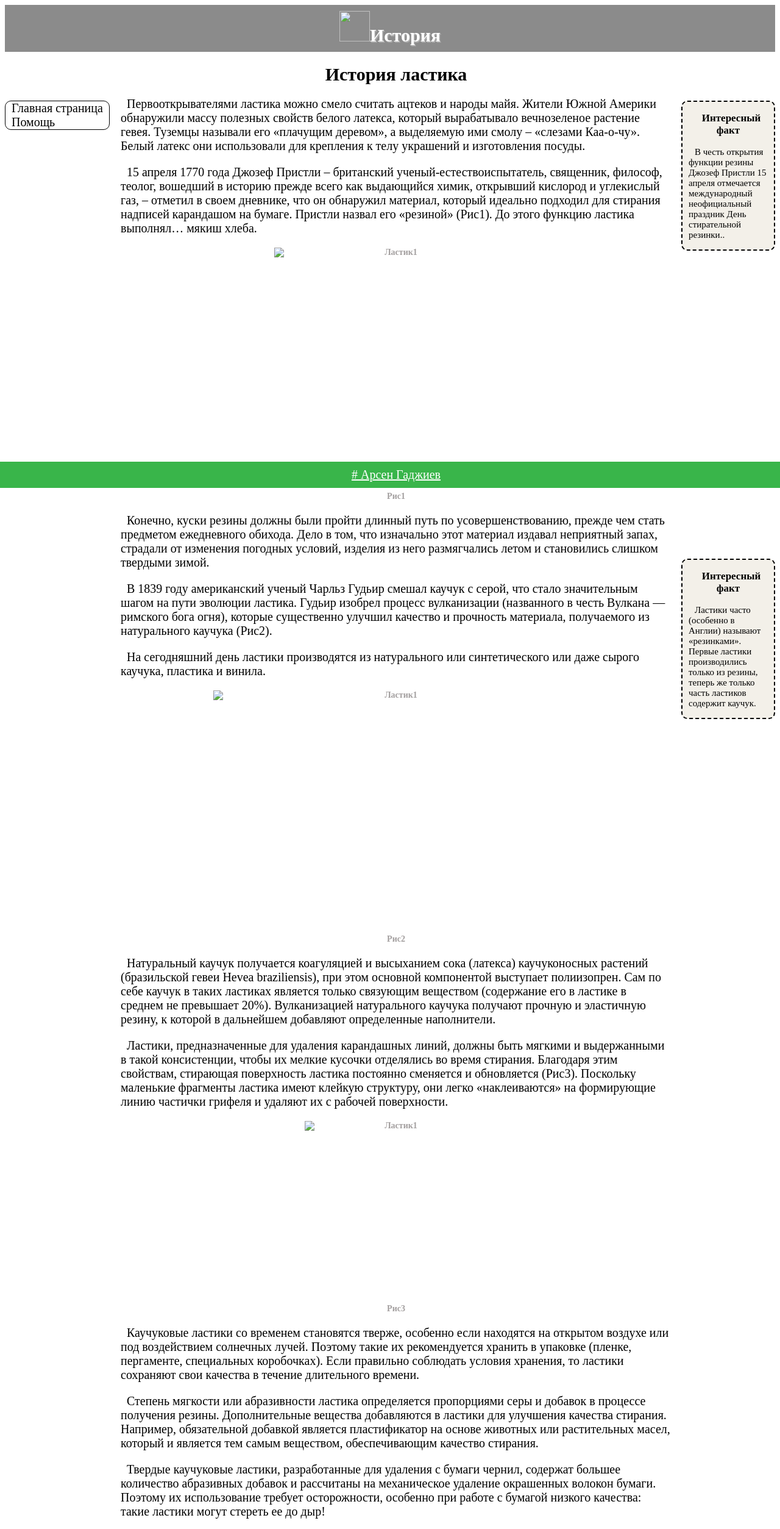
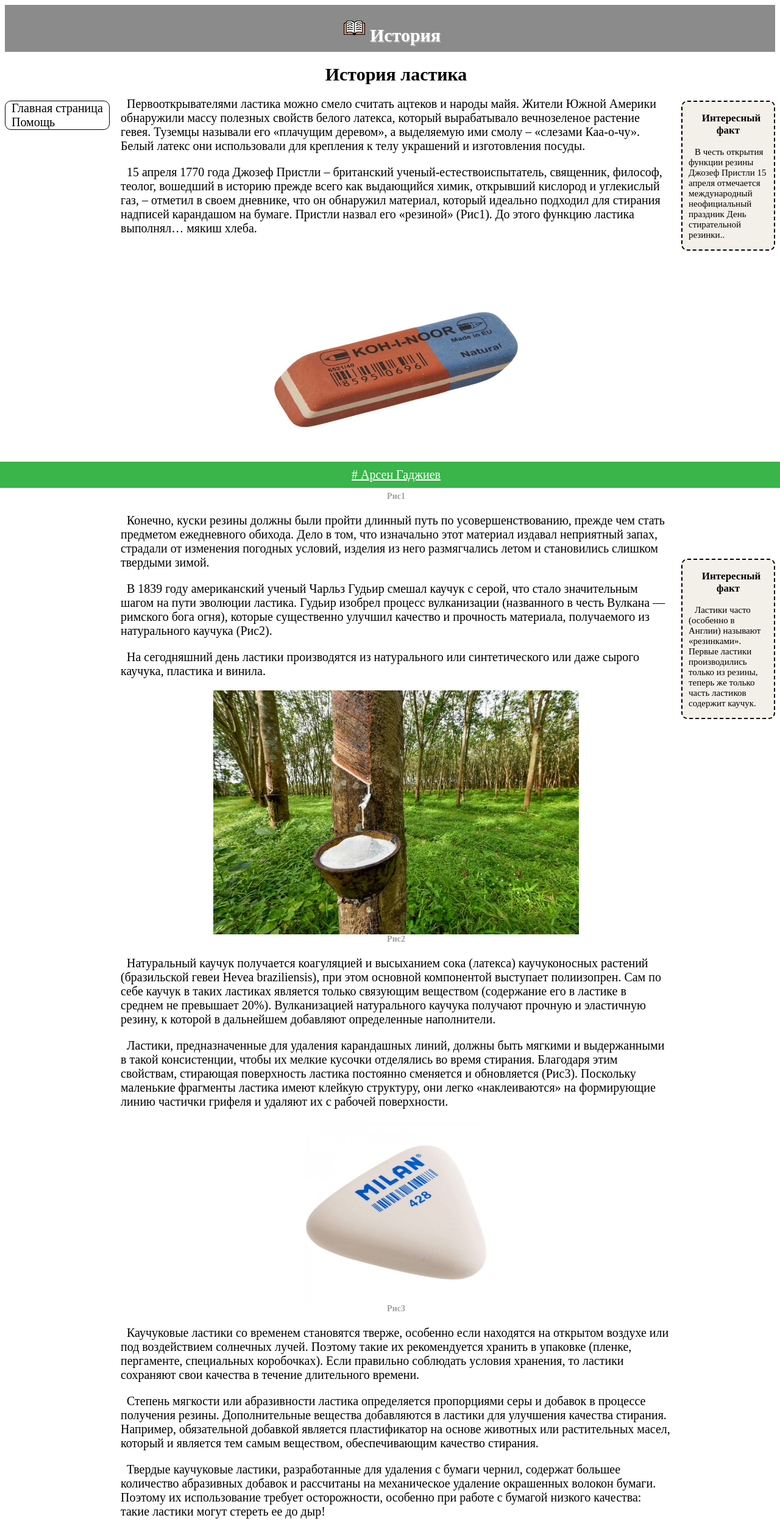
Before and after one commit to ArsenGad007/ArsenGad007.github.io, a plain HTML site: page index.html in a window 1280 px wide. Shown: the top 2507 px of the page at 61% size. Drawn offline with Linux system fonts and the light colour scheme.

Commit message:
Add files via upload

```diff
--- a/index.html
+++ b/index.html
@@ -11,7 +11,7 @@
 
 <body>
   <div class="heading">
-    <div><img src="Book.png/" width="50" height="50">История</div>
+    <div><img src="Book.png" width="50" height="50">История</div>
   </div>
   <main>
 
@@ -47,7 +47,7 @@
         надписей карандашом на бумаге. Пристли назвал его «резиной» (Рис1). До этого функцию ластика
         выполнял… мякиш хлеба.</p>
 
-      <figure class="imgtext"><img src="robber1.jpg/" width="400" height="400" alt="Ластик1" class="img">
+      <figure class="imgtext"><img src="robber1.jpg" width="400" height="400" alt="Ластик1" class="img">
         <figcaption>Рис1</figcaption>
       </figure>
 
@@ -62,7 +62,7 @@
       <p>На сегодняшний день ластики производятся из натурального или синтетического или даже сырого
         каучука, пластика и винила.</p>
 
-      <figure class="imgtext"><img src="caoutchouk.jpg/" width="600" height="400" alt="Ластик1" class="img">
+      <figure class="imgtext"><img src="caoutchouk.jpg" width="600" height="400" alt="Ластик1" class="img">
         <figcaption>Рис2</figcaption>
       </figure>
 
@@ -79,7 +79,7 @@
         структуру, они легко «наклеиваются» на формирующие линию частички грифеля и удаляют их с рабочей поверхности.
       </p>
 
-      <figure class="imgtext"><img src="robber2.jpg/" width="300" height="300" alt="Ластик1" class="img">
+      <figure class="imgtext"><img src="robber2.jpg" width="300" height="300" alt="Ластик1" class="img">
         <figcaption>Рис3</figcaption>
       </figure>
 
@@ -100,7 +100,7 @@
         капсул разрушается, приводя в действие растворитель. Выступивший растворитель ослабляет красящие вещества, и
         обработанные им следы туши обесцвечиваются, «исчезая» как с бумаги, так с кальки или пластика.</p>
 
-      <figure class="imgtext"><img src="robberEraserPen.jpg/" width="300" height="300" alt="Ластик1" class="img">
+      <figure class="imgtext"><img src="robberEraserPen.jpg" width="300" height="300" alt="Ластик1" class="img">
         <figcaption>Рис4</figcaption>
       </figure>
 
```
Also changed, not shown: help.html (+1 -1 lines), mainpage.html (+1 -1 lines).
